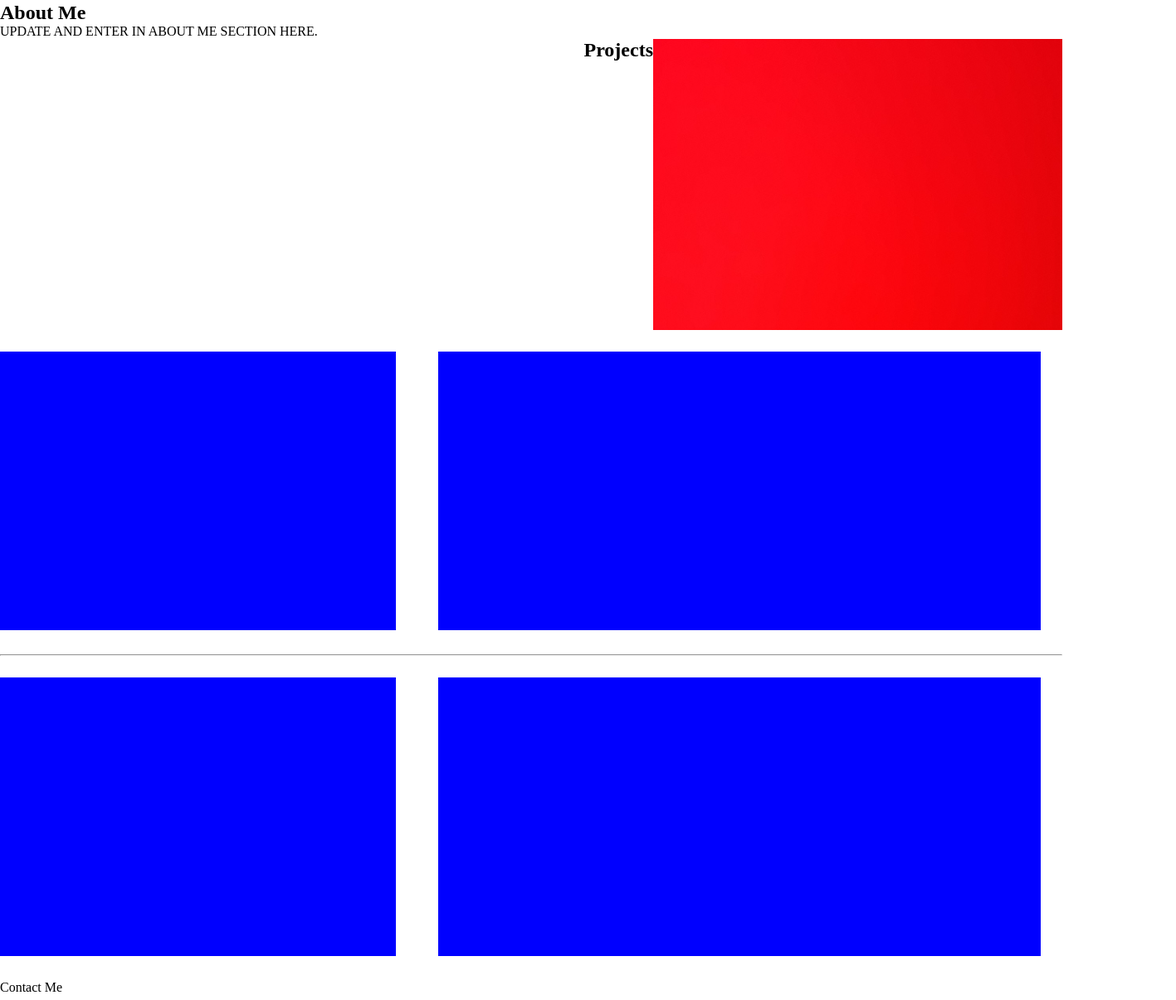
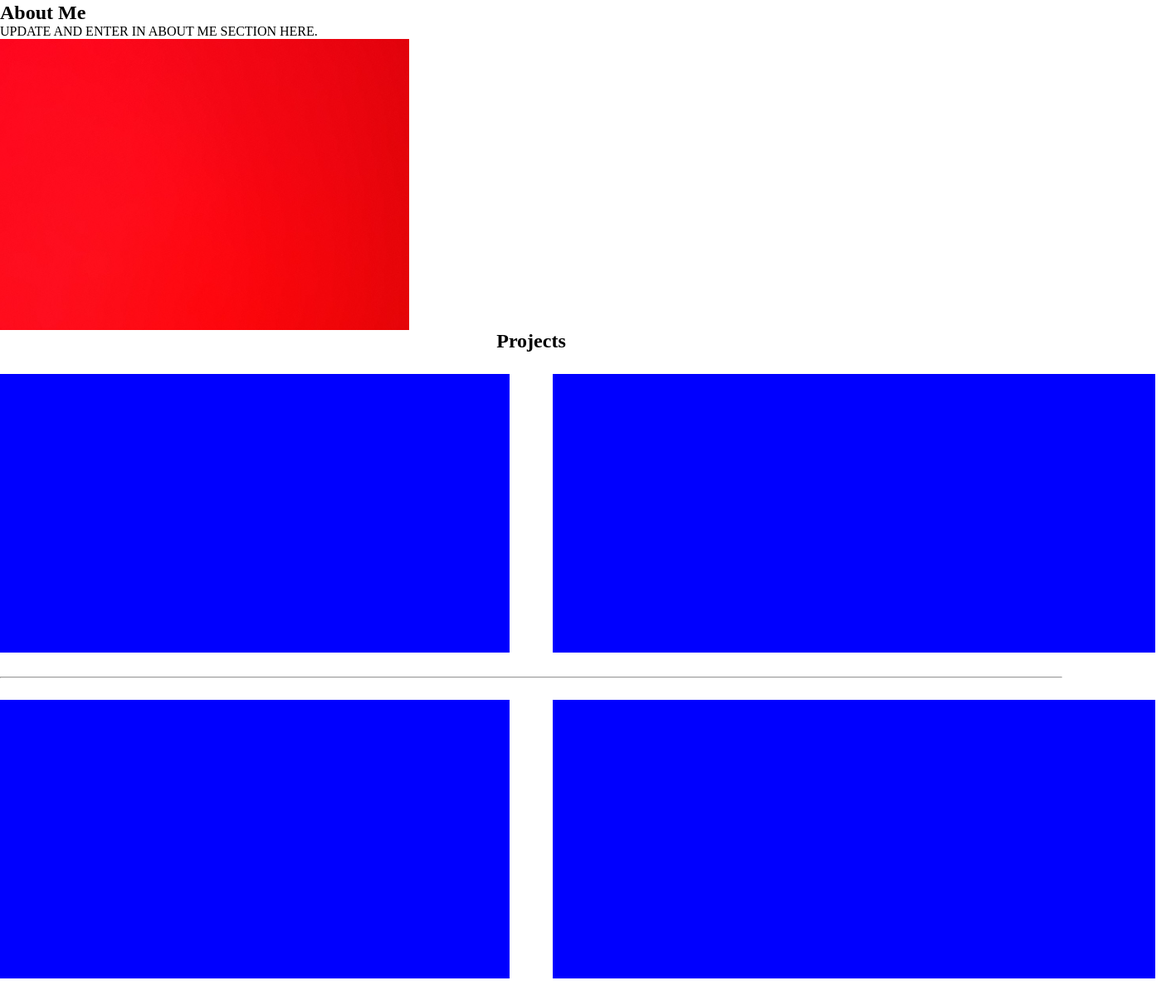
Before and after one commit to csherman177/MyPortfolioPage, a plain HTML site: page index.html in a window 1280 px wide. Shown: the part 221-1427 px from the top of the page at 83% size, 1417 px wide, since content can reach past the window. Drawn offline with Linux system fonts and the light colour scheme.

Commit message:
new code

```diff
--- a/index.html
+++ b/index.html
@@ -28,17 +28,15 @@
             <p>
                 UPDATE AND ENTER IN ABOUT ME SECTION HERE.
             </p>
+            <div class="larger_image">
+                <img src="./images/redImage.png" alt="Image for Box 1" />
+            </div>
+
         </section>
 
-        <div class="work-container">
-            <section class="class_project"> <!--Projects -->
+            <div class="work-container">
+            <section>
                 <h1>Projects</h1>
-                <div class="larger_image">
-                    <img src="./images/redImage.png" alt="Image for Box 1" />
-                </div>
-            </section>
-
-            <section>
                 <div class="image_1">
                     <div class="box"><img src="./images/BlueBox.png" alt="Image for Box 2" /> </div>
                     <div class="box"><img src="./images/BlueBox.png" alt="Image for Box 3" /> </div>
@@ -50,7 +48,7 @@
                 </div>
 
             </section>
-        </div>
+            </div>
 
 
     </main>
--- a/style.css
+++ b/style.css
@@ -55,9 +55,13 @@ padding: 0;
     flex-direction: column;
 }
 
+.work-container h1 {
+    text-align: center;
+}
+
 .larger_image {
     display: flex;
-    justify-content: flex-end;
+    justify-content: flex-start;
 }
 
 .About_Me {
@@ -72,13 +76,13 @@ padding: 0;
 
 .image_1 {
     display: flex;
-    justify-content: flex-end;
+    justify-content: center;
     width: 100%;
   }
 
   .image_2 {
     display: flex;
-    justify-content: flex-end;
+    justify-content: center;
     width: 100%;
   }
 
```
